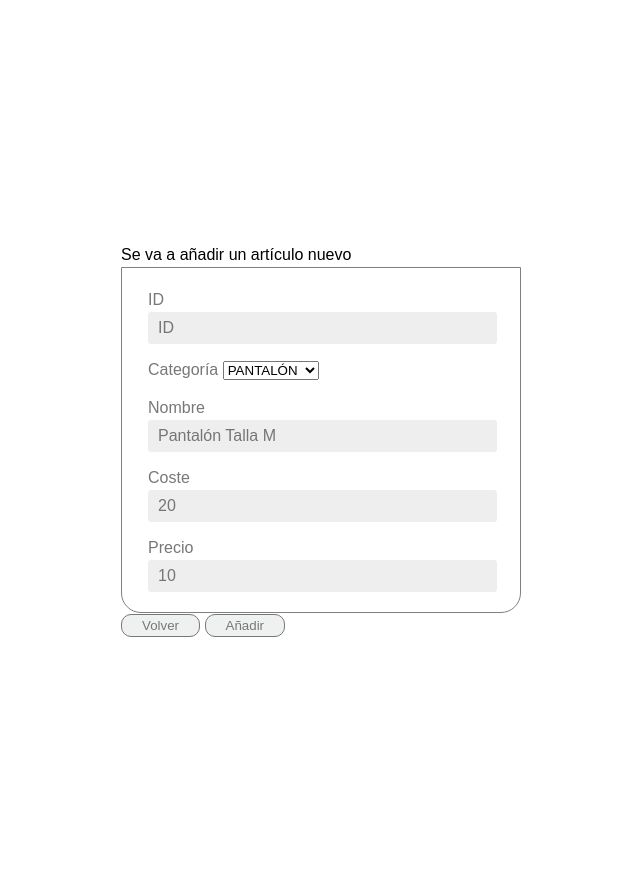
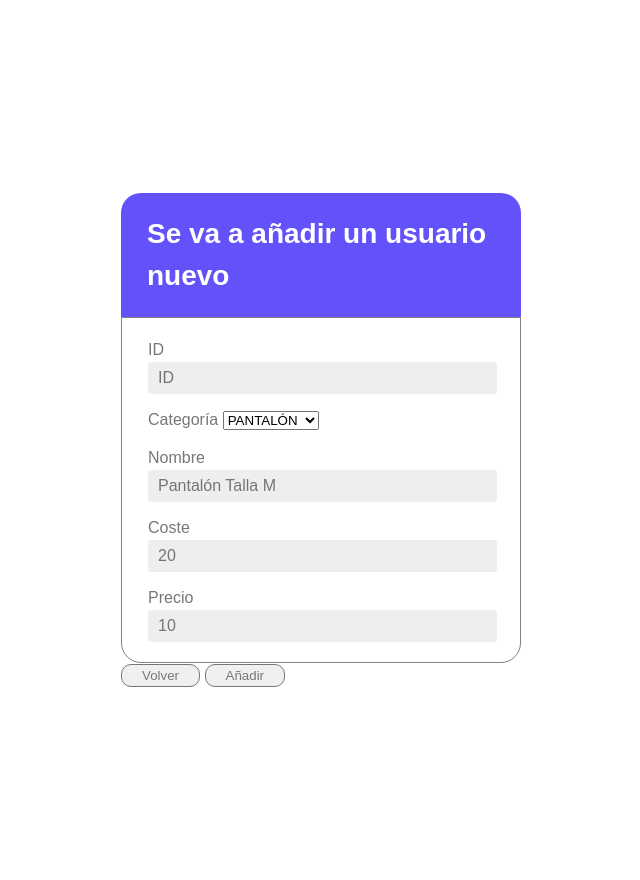
Before and after one commit to AlejandroBuitrago685/CRUD-PHP, a PHP site: page /formArticulos.php?type=add in a window 1280 px wide. Shown: the whole page, without its empty margins (319-959 px from the left). Run offline with PHP 8.4, Linux system fonts and the light colour scheme; a user stored in the database is signed in; data comes from the database, SQL or seed files in the repository.

Commit message:
Cambios en el diseño

```diff
--- a/assets/styles/index.css
+++ b/assets/styles/index.css
@@ -51,12 +51,12 @@
     width: 1em;
   }
 
-  .login {
+  .formulary {
     width: 400px;
     height: auto;
   }
 
-  .login__header {
+  .formulary__header {
     background-color: #6352f9;
     border-top-left-radius: 1.25em;
     border-top-right-radius: 1.25em;
@@ -64,19 +64,19 @@
     padding: 1.25em 1.625em;
   }
 
-  .login__header :first-child {
+  .formulary__header :first-child {
     margin-top: 0;
   }
 
-  .login__header :last-child {
+  .formulary__header :last-child {
     margin-bottom: 0;
   }
 
-  .login h2 .icon {
+  .formulary h2 .icon {
     margin-right: 14px;
   }
 
-  .login__form {
+  .formulary__form {
     background-color: #fff;
     border-bottom-left-radius: 1.25em;
     border-bottom-right-radius: 1.25em;
@@ -87,24 +87,24 @@
     border: 1px solid gray;
   }
 
-  .login input {
+  .formulary input {
     border-radius: 0.1875em;
   }
 
-  .login #nombre,
-  .login #email,
-  .login #coste,
-  .login #precio,
-  .login #pass,
-  .login #idproducto,
-  .login #idUser{
+  .formulary #nombre,
+  .formulary #email,
+  .formulary #coste,
+  .formulary #precio,
+  .formulary #pass,
+  .formulary #idproducto,
+  .formulary #idUser{
     background-color: #eee;
     color: black;
     padding: 0.25em 0.625em;
     width: 95%;
   }
 
-  .login input[type="submit"]{
+  .formulary input[type="submit"]{
     display: block;
     margin: 0 auto;
   }
--- a/formArticulos.php
+++ b/formArticulos.php
@@ -96,18 +96,23 @@
 
         ?>
 
-        <div class="login">
+        <div class="formulary">
+                            <header class="formulary__header">
+                                <h2>
                                     <?php
                                     if($type == "modify"){
-                                    echo  '<label>Se va a modificar un artículo</label>';
+                                        echo  '<label>Se va a modificar un usuario</label>';
                                     }
                                     if($type == "delete"){
-                                    echo  '<label>Se va a eliminar un artículo</label>';
+                                        echo  '<label>Se va a eliminar un usuario</label>';
                                     }
                                     if($type == "add"){
-                                    echo  '<label>Se va a añadir un artículo nuevo</label>';
+                                        echo  '<label>Se va a añadir un usuario nuevo</label>';
                                     }
                                     ?>
+                                </h2>
+                            </header>
+
                     <form action="
                     <?php
 
@@ -118,7 +123,7 @@
                             echo "formArticulos.php?add=success";
                         }
 
-                    ?>" class="login__form" method="POST" id="formulario">
+                    ?>" class="formulary__form" method="POST" id="formulario">
 
                         <div>
                             <label for="idproducto">ID</label>
--- a/index.php
+++ b/index.php
@@ -20,15 +20,15 @@
 
 	?>
 
-	<div class="login">
+	<div class="formulary">
 
-		<header class="login__header">
+		<header class="formulary__header">
 			<h2><svg class="icon">
 				<use xlink:href="#icon-lock"/>
 			</svg>Iniciar sesión</h2>
 		</header>
 
-		<form action="Conexion/login.php" class="login__form" method="POST"> <!--Creamos el formulario y le pasamos la información a login.php-->
+		<form action="Conexion/login.php" class="formulary__form" method="POST"> <!--Creamos el formulario y le pasamos la información a login.php-->
 
 			<div>
 				<label for="nombre">Nombre completo*</label>
```
Also changed, not shown: articulos.php (+8 -1 lines), assets/styles/articles.css (+23 -0 lines), assets/styles/users.css (+17 -0 lines), formUsuarios.php (+10 -2 lines), usuarios.php (+6 -2 lines), assets/styles/formArticulos.css (deleted). Lines whose indentation alone changed are shown as unchanged.
